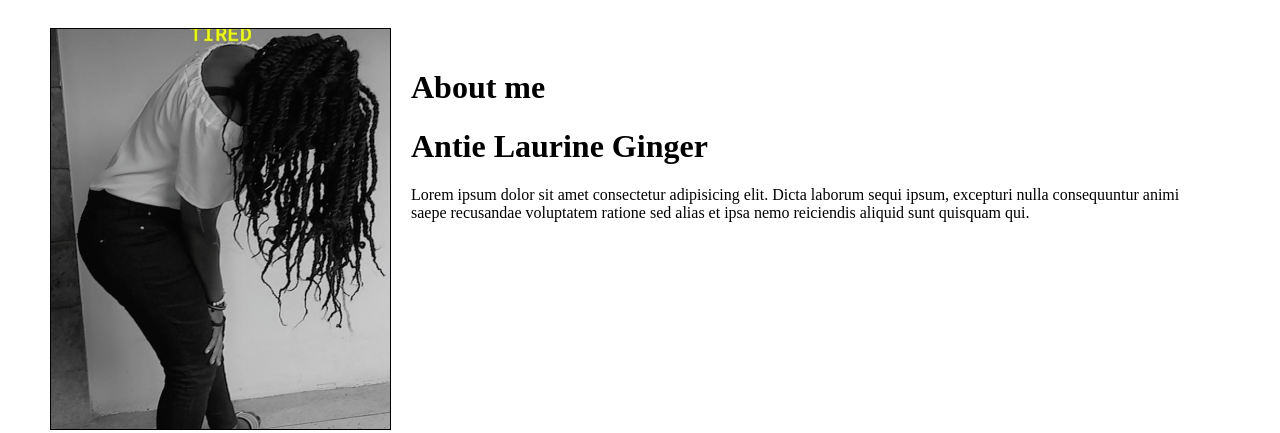
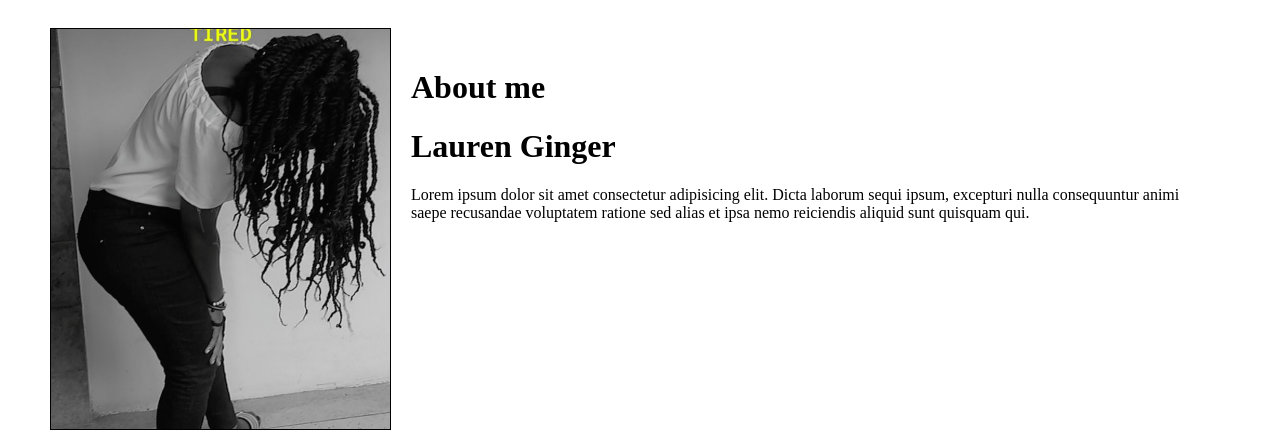
Before and after one commit to gingerlauren/portofilio, a plain HTML site: page index.html in a window 1280 px wide. Shown: the part 562-995 px from the top of the page. Drawn offline with Linux system fonts and the light colour scheme.

Commit message:
Changed typo

```diff
--- a/index.html
+++ b/index.html
@@ -43,7 +43,7 @@
         </div>
         <div class="aboutContent">
             <h1>About me</h1>
-            <h1>Antie Laurine Ginger</h1>
+            <h1>Lauren Ginger</h1>
             <p>Lorem ipsum dolor sit amet consectetur adipisicing elit. Dicta laborum sequi ipsum, excepturi nulla
                 consequuntur animi saepe recusandae voluptatem ratione sed alias et ipsa nemo reiciendis aliquid sunt
                 quisquam qui.</p>
```
